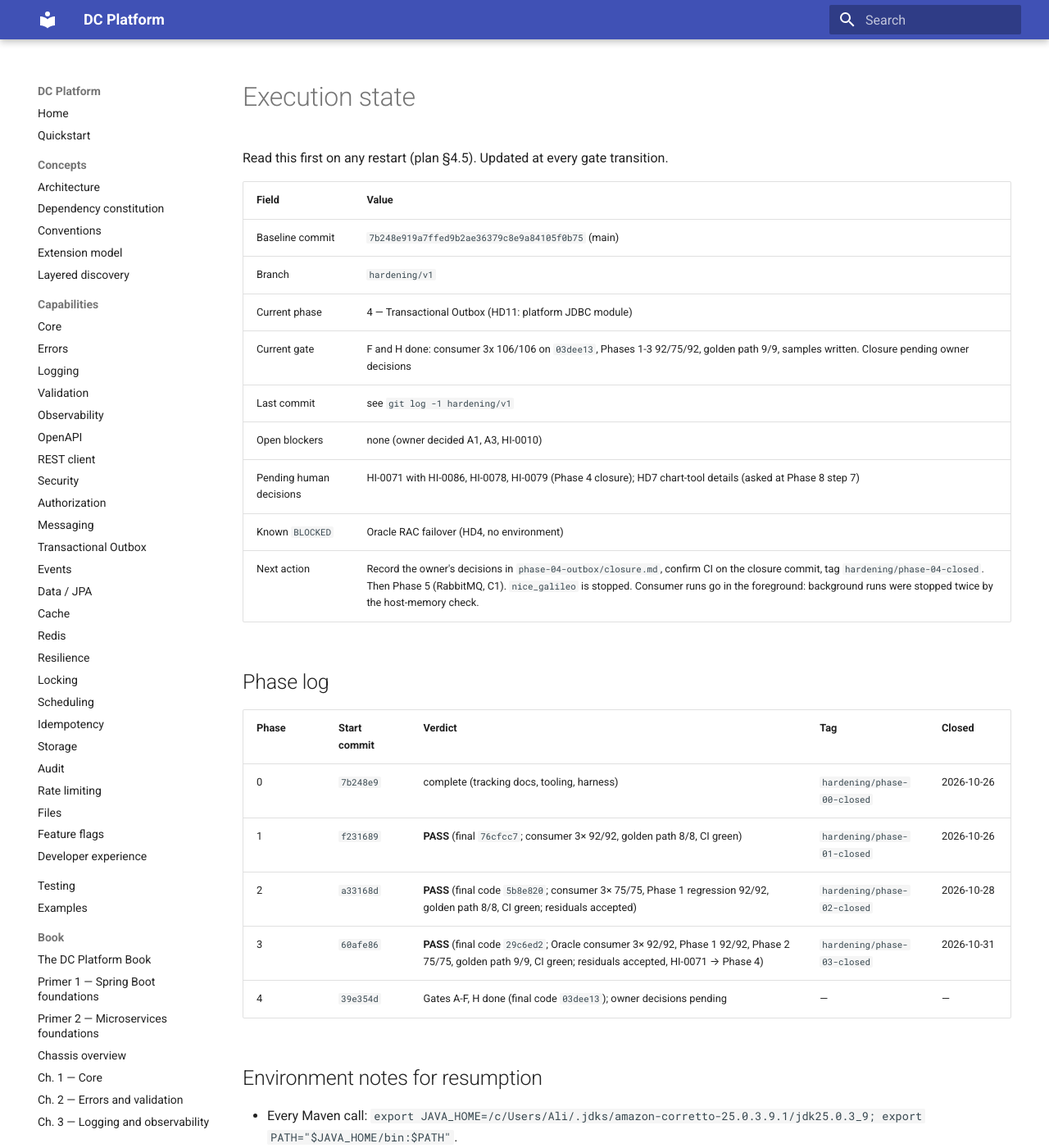
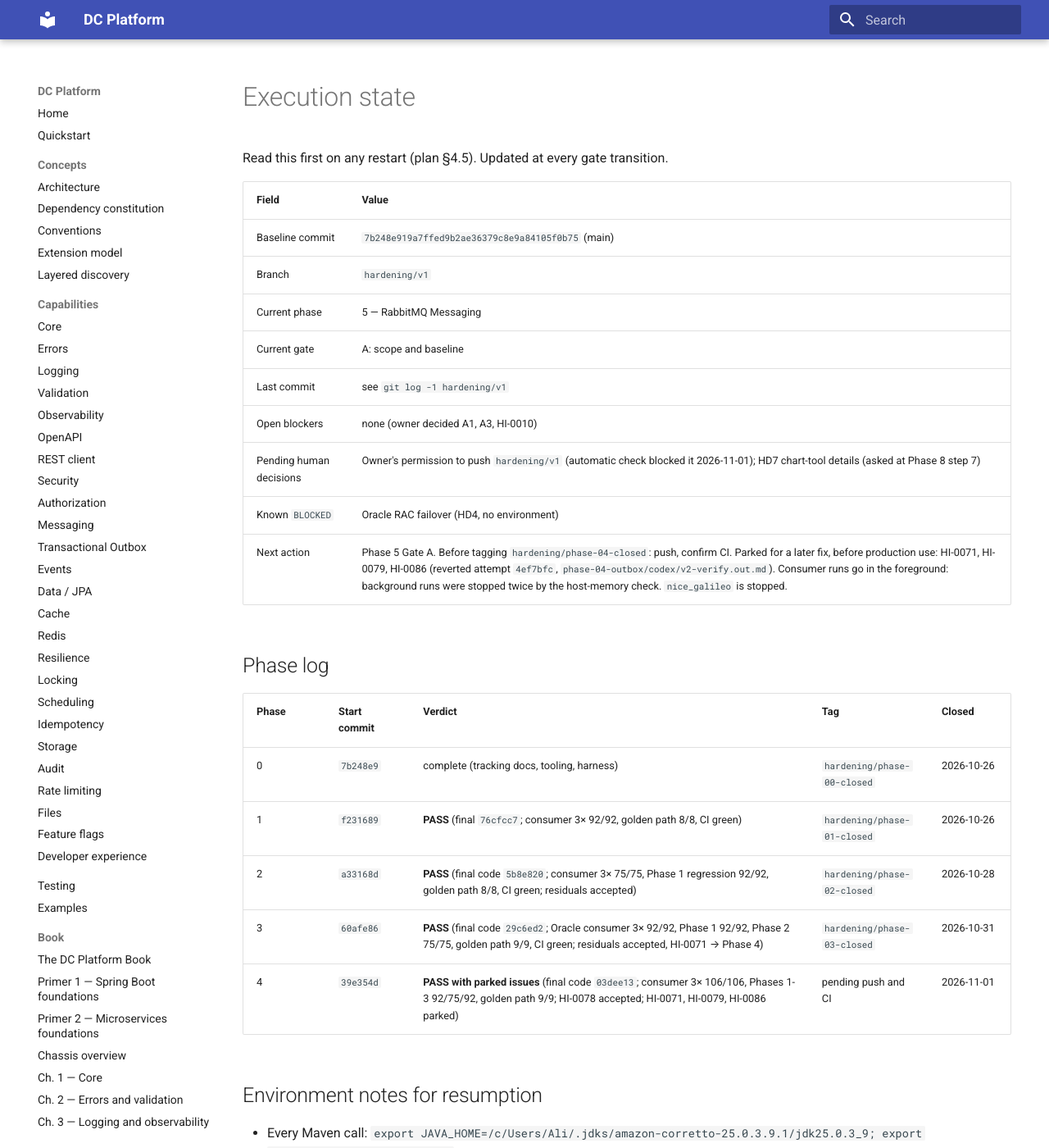
Before and after one commit to muhammadallee/dc-platform, an MkDocs documentation site: the page built from docs/production-readiness/STATE.md, in a window 1280 px wide and 1400 px high. Shown: the whole window at 82% size. Built offline with MkDocs 1.6.1 and Material for MkDocs 9.7.7, drawn with Linux system fonts in a browser that asks for light colours.

Commit message:
docs(hardening): close phase 4 with HI-0071, HI-0079, HI-0086 parked
Owner decision 2026-11-01: park these for a later fix and move to phase 5. The
reverted attempt and Codex's rejection are kept as the starting point. Final
code stays 03dee13, the code all the evidence covers. HI-0078 accepted.

[hardening phase-04 closure]

Co-Authored-By: Claude Opus 5.5 <noreply@anthropic.com>
Claude-Session: https://claude.ai/code/session_0131grQ6pUwFCGZox6ekZHiA

```diff
--- a/docs/production-readiness/STATE.md
+++ b/docs/production-readiness/STATE.md
@@ -6,13 +6,13 @@ Read this first on any restart (plan §4.5). Updated at every gate transition.
 |---|---|
 | Baseline commit | `7b248e919a7ffed9b2ae36379c8e9a84105f0b75` (main) |
 | Branch | `hardening/v1` |
-| Current phase | 4 — Transactional Outbox (HD11: platform JDBC module) |
-| Current gate | F and H done: consumer 3x 106/106 on `03dee13`, Phases 1-3 92/75/92, golden path 9/9, samples written. Closure pending owner decisions |
+| Current phase | 5 — RabbitMQ Messaging |
+| Current gate | A: scope and baseline |
 | Last commit | see `git log -1 hardening/v1` |
 | Open blockers | none (owner decided A1, A3, HI-0010) |
-| Pending human decisions | HI-0071 with HI-0086, HI-0078, HI-0079 (Phase 4 closure); HD7 chart-tool details (asked at Phase 8 step 7) |
+| Pending human decisions | Owner's permission to push `hardening/v1` (automatic check blocked it 2026-11-01); HD7 chart-tool details (asked at Phase 8 step 7) |
 | Known `BLOCKED` | Oracle RAC failover (HD4, no environment) |
-| Next action | Record the owner's decisions in `phase-04-outbox/closure.md`, confirm CI on the closure commit, tag `hardening/phase-04-closed`. Then Phase 5 (RabbitMQ, C1). `nice_galileo` is stopped. Consumer runs go in the foreground: background runs were stopped twice by the host-memory check. |
+| Next action | Phase 5 Gate A. Before tagging `hardening/phase-04-closed`: push, confirm CI. Parked for a later fix, before production use: HI-0071, HI-0079, HI-0086 (reverted attempt `4ef7bfc`, `phase-04-outbox/codex/v2-verify.out.md`). Consumer runs go in the foreground: background runs were stopped twice by the host-memory check. `nice_galileo` is stopped. |
 
 ## Phase log
 
@@ -22,7 +22,7 @@ Read this first on any restart (plan §4.5). Updated at every gate transition.
 | 1 | `f231689` | **PASS** (final `76cfcc7`; consumer 3× 92/92, golden path 8/8, CI green) | `hardening/phase-01-closed` | 2026-10-26 |
 | 2 | `a33168d` | **PASS** (final code `5b8e820`; consumer 3× 75/75, Phase 1 regression 92/92, golden path 8/8, CI green; residuals accepted) | `hardening/phase-02-closed` | 2026-10-28 |
 | 3 | `60afe86` | **PASS** (final code `29c6ed2`; Oracle consumer 3× 92/92, Phase 1 92/92, Phase 2 75/75, golden path 9/9, CI green; residuals accepted, HI-0071 → Phase 4) | `hardening/phase-03-closed` | 2026-10-31 |
-| 4 | `39e354d` | Gates A-F, H done (final code `03dee13`); owner decisions pending | — | — |
+| 4 | `39e354d` | **PASS with parked issues** (final code `03dee13`; consumer 3× 106/106, Phases 1-3 92/75/92, golden path 9/9; HI-0078 accepted; HI-0071, HI-0079, HI-0086 parked) | pending push and CI | 2026-11-01 |
 
 ## Environment notes for resumption
 
```
Also changed, not shown: docs/production-readiness/capability-status.md (+2 -2 lines), docs/production-readiness/issue-register.md (+4 -4 lines), docs/production-readiness/phase-04-outbox/closure.md (+8 -2 lines), docs/production-readiness/phase-04-outbox/codex/v2-verify.out.md (added, +31 -0 lines), docs/production-readiness/phase-04-outbox/codex/v2-verify.prompt.md (added, +30 -0 lines), docs/samples/outbox/open-issues.md (+4 -4 lines).
